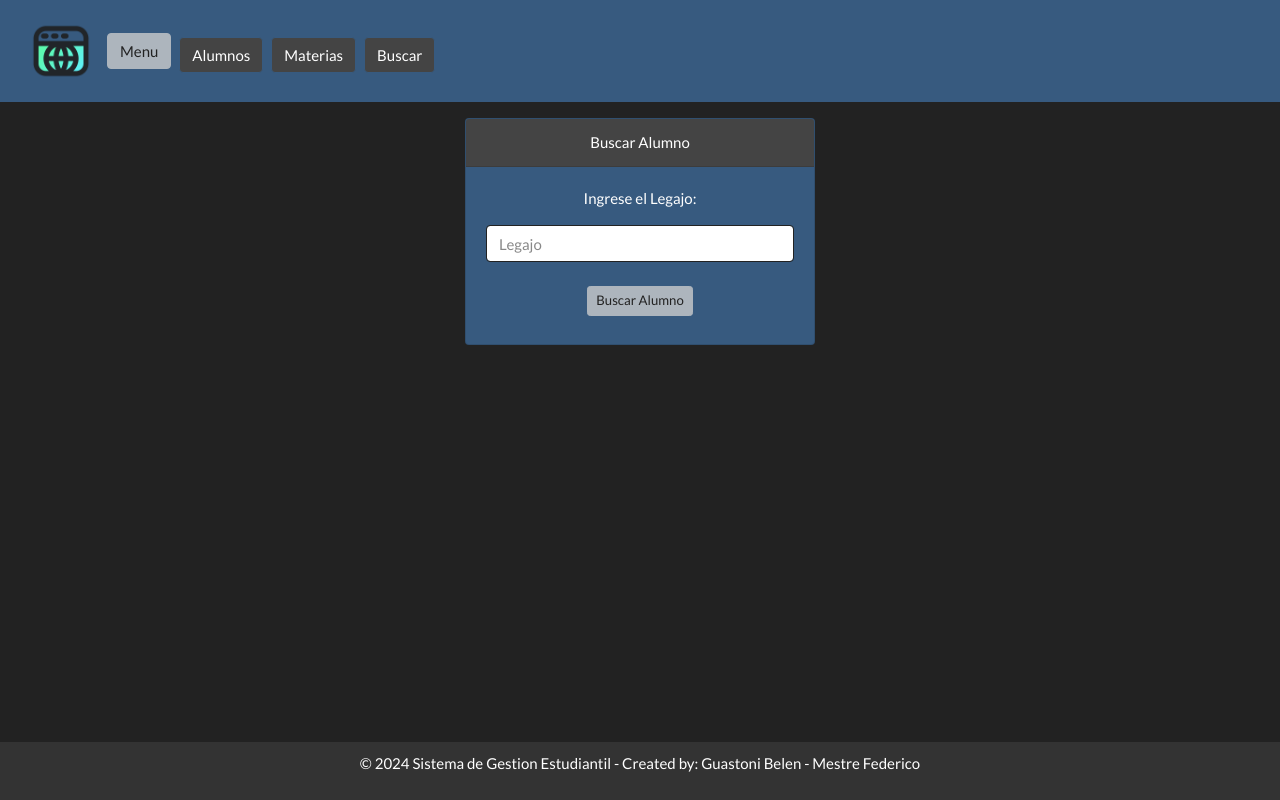
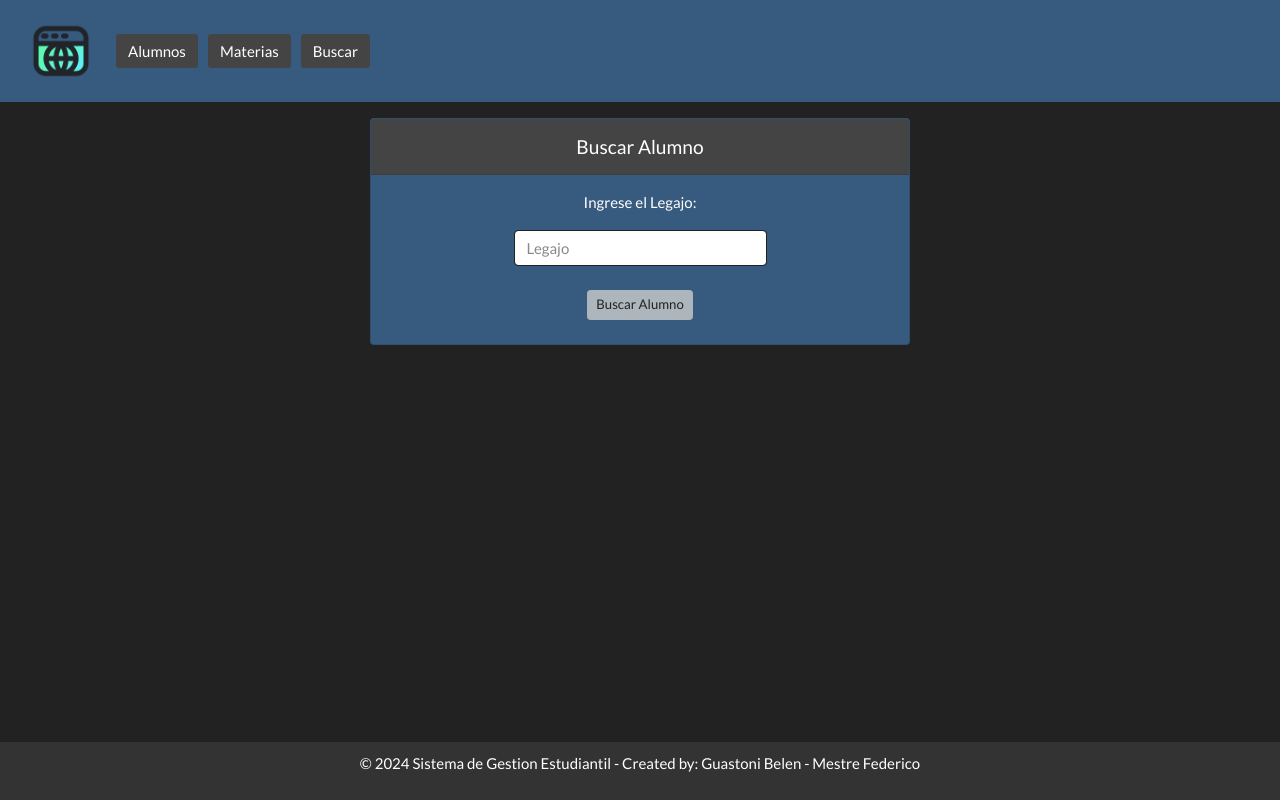
Before and after one commit to FedeeMest/fullstack_app_FB, an Angular app in the folder FrontEnd/SysAcad/: page /buscar in a window 1280 px wide. Built offline with nearby package versions, Linux system fonts and the light colour scheme.

Commit message:
Update_style

```diff
--- a/FrontEnd/SysAcad/src/app/components/Alum/alumnos/alumnos.component.html
+++ b/FrontEnd/SysAcad/src/app/components/Alum/alumnos/alumnos.component.html
@@ -1,7 +1,7 @@
 <div class="container">
-  <div class="card text-white bg-primary mb-3 mt-3">
-    <div class="d-flex justify-content-between align-items-center card-header">
-      <h4 class="m-3">Listado de Alumnos</h4>
+  <div class="card text-white bg-primary mb-3 mt-3 w-75 mx-auto"> <!-- Ajustar el ancho de la tarjeta -->
+    <div class="card-header d-flex justify-content-between align-items-center p-2"> <!-- Flexbox para alinear el contenido -->
+      <h4 class="m-0" style="font-size: 1.2rem;">Listado de Alumnos</h4> <!-- Reducir tamaño de fuente -->
       <button
         type="button"
         class="btn btn-light btn-sm m-2"
@@ -11,7 +11,7 @@
     </div>
 
     <!-- Filtro por plan usando formControlName -->
-     <div>
+    <div>
       <form [formGroup]="filtroForm" class="d-flex justify-content-center mt-2 mb-2">
         <div class="d-flex align-items-center">
           <label for="plan" class="form-label mb-1 mt-0 mr-2">Selecciona un Plan:</label>
@@ -23,12 +23,9 @@
           </select>
         </div>
       </form>
-     </div>
+    </div>
 
-
-
-
-     <div class="table-responsive" style="max-height: 400px; overflow-y: auto;">
+    <div class="table-responsive" style="max-height: 400px; overflow-y: auto;">
       <table class="table table-secondary text-center" style="position: relative;">
         <thead style="position: sticky; top: 0; background-color: #444; z-index: 1;">
           <tr>
--- a/FrontEnd/SysAcad/src/app/components/Mat/materias/materias.component.html
+++ b/FrontEnd/SysAcad/src/app/components/Mat/materias/materias.component.html
@@ -1,15 +1,15 @@
 <div class="container">
-  <div class="card text-white bg-primary mb-3 mt-3">
-    <div class="d-flex justify-content-between align-items-center card-header">
-      <h4 class="m-3">Listado de Materias</h4>
+  <div class="card text-white bg-primary mb-3 mt-3 w-75 mx-auto"> <!-- Ajustar el ancho de la tarjeta -->
+    <div class="d-flex justify-content-between align-items-center card-header p-2"> <!-- Flexbox para alinear el contenido -->
+      <h4 class="m-0" style="font-size: 1.2rem;">Listado de Materias</h4> <!-- Reducir tamaño de fuente -->
       <button type="button" class="btn btn-light btn-sm m-2" onclick="location.href='http://localhost:4200/add_materia'">Agregar Materia</button>
     </div>
+
     <div class="d-flex justify-content-center">
       <div *ngIf="errorMessage" class="alert alert-danger mb-2 mt-2" role="alert">
         {{ errorMessage }}
       </div>
     </div>
-
 
     <!-- Filtro de modalidad -->
     <div>
@@ -38,7 +38,6 @@
           </tr>
         </thead>
         <tbody>
-          <!-- Cambiar listaMaterias a materiasFiltradas para aplicar el filtro -->
           <tr *ngFor="let materia of materiasFiltradas" class="table-active">
             <th scope="row" class="text-center align-middle">{{ materia.nombre }}</th>
             <td class="text-center align-middle">{{ materia.horas_anuales }}</td>
--- a/FrontEnd/SysAcad/src/app/components/busqueda/buscador/buscador.component.html
+++ b/FrontEnd/SysAcad/src/app/components/busqueda/buscador/buscador.component.html
@@ -1,25 +1,27 @@
-<div class="row mt-3">
-    <div class="col-12 col-md-8 col-lg-4 offset-lg-4">
-        <div class="card text-white bg-primary mb-3" style="max-width: 50rem;">
-            <div class="card-header text-center">Buscar Alumno</div>
-            <div class="card-body">
-                <form [formGroup]="form" (ngSubmit)="buscarAlumno()">
+<div class="container-fluid mt-3">
+    <div class="card text-white bg-primary mb-3 w-50 mx-auto"> <!-- Ajuste de ancho y centrado -->
+      <div class="card-header p-2 text-center"> <!-- Centrando el texto del encabezado -->
+        <h4 class="m-2" style="font-size: 1.2rem;">Buscar Alumno</h4> <!-- Reducir tamaño de fuente -->
+      </div>
+
+      <div class="card-body p-3"> <!-- Reducir padding de card-body -->
+        <form [formGroup]="form" (ngSubmit)="buscarAlumno()" class="text-center">
+          <!-- Mensaje de error -->
           <div *ngIf="errorMessage" class="alert alert-danger mt-3">
             {{ mensajeError }}
           </div>
+
           <!-- Legajo -->
-                    <div class="mb-3 text-center">
+          <div class="mb-3">
             <label for="legajo" class="form-label">Ingrese el Legajo:</label>
-                        <input formControlName="legajo" type="number" class="form-control mt-2" id="legajo" placeholder="Legajo">
+            <input formControlName="legajo" type="number" class="form-control mt-2 w-50 mx-auto" id="legajo" placeholder="Legajo">
           </div>
+
           <!-- Botones -->
-                    <div class="row mt-2 text-center">
-                        <div class="col-12">
+          <div class="d-flex justify-content-center mt-2">
             <button type="submit" class="btn btn-light btn-sm m-2">Buscar Alumno</button>
-                        </div>
           </div>
         </form>
       </div>
     </div>
   </div>
-</div>
--- a/FrontEnd/SysAcad/src/app/components/navbar/navbar.component.html
+++ b/FrontEnd/SysAcad/src/app/components/navbar/navbar.component.html
@@ -4,12 +4,12 @@
       <img src="web_6872807(1).png" alt="Logo" style="width:60px;">
     </a>
     <!-- Botón del menú para pantallas pequeñas -->
-    <button class="btn btn-light" type="button" data-bs-toggle="collapse" data-bs-target="#navbarColor01" aria-controls="navbarColor01" aria-expanded="false" aria-label="Toggle navigation">
+    <button class="btn btn-light rounded-3 me-2 mb-2 mb-lg-0 ml-2 d-lg-none" type="button" data-bs-toggle="collapse" data-bs-target="#navbarColor01" aria-controls="navbarColor01" aria-expanded="false" aria-label="Toggle navigation">
       <!-- Cambiamos el icono por texto -->
       <span>Menu</span>
     </button>
 
-    <div class="collapse navbar-collapse text-center mt-2" id="navbarColor01">
+    <div class="collapse navbar-collapse text-center " id="navbarColor01">
       <ul class="navbar-nav me-auto">
         <li class="nav-item">
           <!-- Botón Alumnos -->
```
Lines whose indentation alone changed are shown as unchanged.
